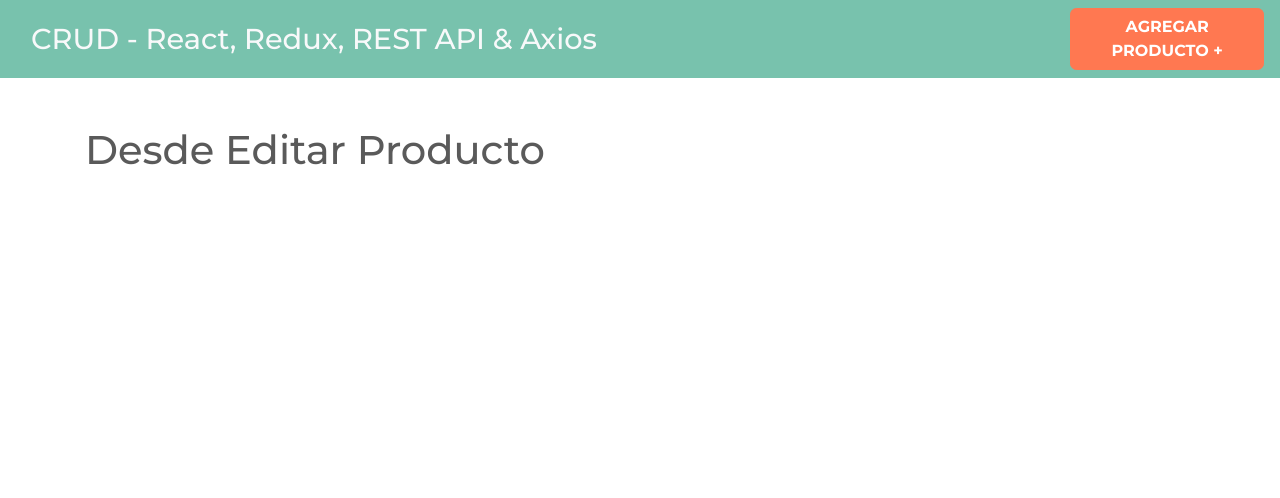
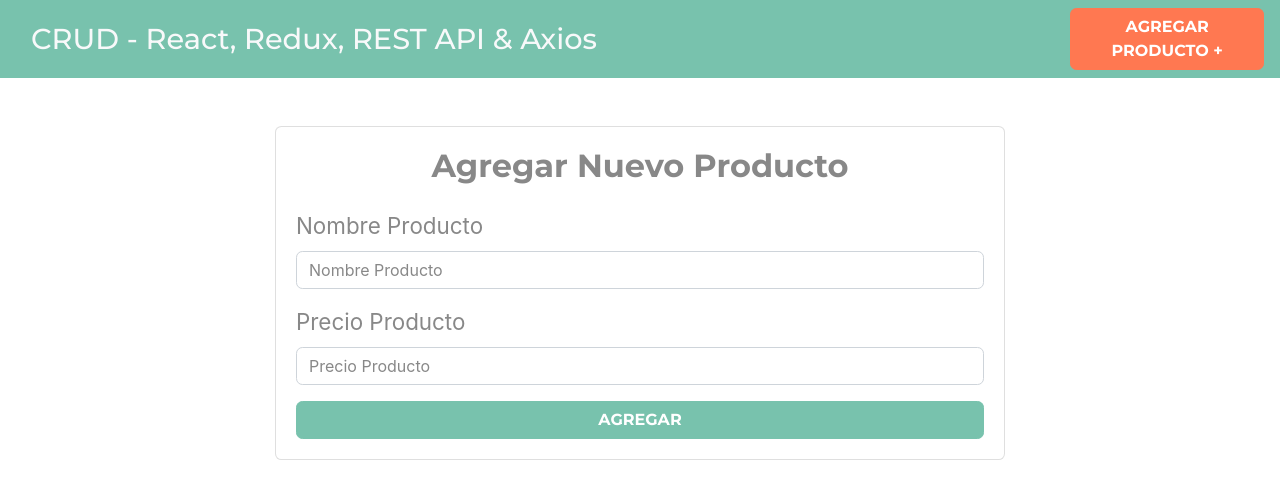
Before and after one commit to AlexanderAyra/React-Readux-React_Router_DOM, a React (Create React App) app: page /productos/editar/1 in a window 1280 px wide. Shown: the top 498 px of the page. Built offline with nearby package versions, Linux system fonts and the light colour scheme.

Commit message:
Creando la Edicion de Productos y Listado

```diff
--- a/src/components/EditarProducto.jsx
+++ b/src/components/EditarProducto.jsx
@@ -2,7 +2,43 @@
 
 const EditarProducto = () => {
   return (
-    <h1>Desde Editar Producto</h1>
+    <div className='row justify-content-center'>
+      <div className='col-md-8'>
+        <div className='card'>
+          <div className='card-body'>
+            <h2 className='text-center mb-4 font-weight-bold'>
+              Agregar Nuevo Producto
+            </h2>
+            <form>
+              <div className='form-group'>
+                <label>Nombre Producto</label>
+                <input
+                  type='text'
+                  className='form-control'
+                  placeholder='Nombre Producto'
+                  name='nombre'
+                />
+              </div>
+              <div className='form-group'>
+                <label>Precio Producto</label>
+                <input
+                  type='number'
+                  className='form-control'
+                  placeholder='Precio Producto'
+                  name='precio'
+                />
+              </div>
+              <button
+                type='submit'
+                className='btn btn-primary font-weight-bold text-uppercase d-block w-100'
+              >
+                Agregar
+              </button>
+            </form>
+          </div>
+        </div>
+      </div>
+    </div>
   )
 }
 export default EditarProducto
--- a/src/components/Productos.jsx
+++ b/src/components/Productos.jsx
@@ -2,7 +2,26 @@
 
 const Productos = () => {
   return (
-    <h1>Desde Productos</h1>
+    <div>
+      <h2
+        className='text-center my-5'
+      >
+        Listado de Productos
+      </h2>
+      <table
+        className='table table-striped'
+      >
+        <thead
+          className='bg-primary table-dark'
+        >
+          <tr>
+            <th scope='col'>Nombre</th>
+            <th scope='col'>Precio</th>
+            <th scope='col'>Acciones</th>
+          </tr>
+        </thead>
+      </table>
+    </div>
   )
 }
 export default Productos
```
